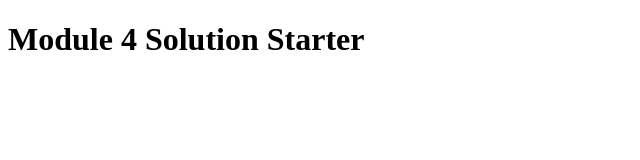
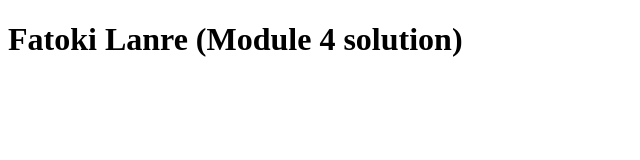
Before and after one commit to Talphlanre/task4submission, a plain HTML site: page module4soln/index.html in a window 1280 px wide. Shown: the whole page, without its empty margins (0-640 px from the left). Drawn offline with Linux system fonts and the light colour scheme.

Commit message:
index edited

```diff
--- a/module4soln/index.html
+++ b/module4soln/index.html
@@ -11,6 +11,6 @@
     <script src="script.js"></script>
   </head>
   <body>
-    <h1>Module 4 Solution Starter</h1>
+    <h1>Fatoki Lanre (Module 4 solution)</h1>
   </body>
 </html>
```
